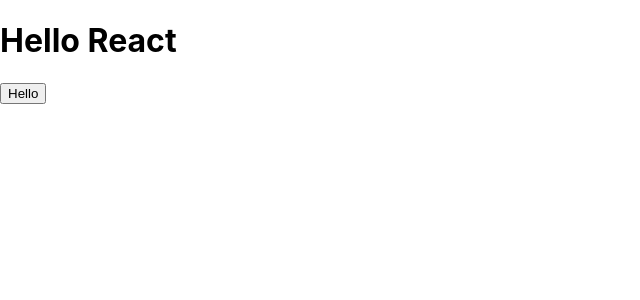
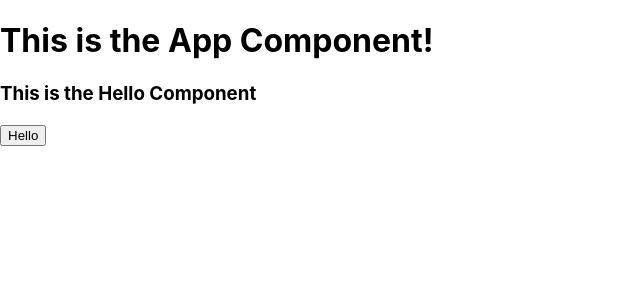
Before and after one commit to NickBwalley/ReactJS, a React (Create React App) app in the folder helloworld/: page / in a window 1280 px wide. Shown: the top 300 px of the page, without its empty margins (0-640 px from the left). Built offline with nearby package versions, Linux system fonts and the light colour scheme.

Commit message:
ReactApp1

```diff
--- a/helloworld/src/App.js
+++ b/helloworld/src/App.js
@@ -1,13 +1,14 @@
 import React from 'react';
+import Hello from './sayHello';
 
 function App(){
-  const sayHello = () =>{
-    console.log("Hello Kenya!");
-  };
+  // const sayHello = () =>{
+  //   console.log("Hello Kenya!");
+  // };
   return(
     <div>
-      <h1>Hello React</h1>
-      <button onClick={sayHello}>Hello</button>
+      <h1>This is the App Component!</h1>
+        <Hello/>
     </div>
   )
 }
--- /dev/null
+++ b/helloworld/src/sayHello.js
@@ -0,0 +1,15 @@
+import React from 'react';
+
+function Hello(){
+    const sayHello = () => {
+        console.log("Hello My People!")
+    }
+    return(
+        <div>
+            <h3>This is the Hello Component</h3>
+            <button onClick={sayHello}>Hello</button>
+        </div>
+    )
+}
+
+export default Hello;
```
